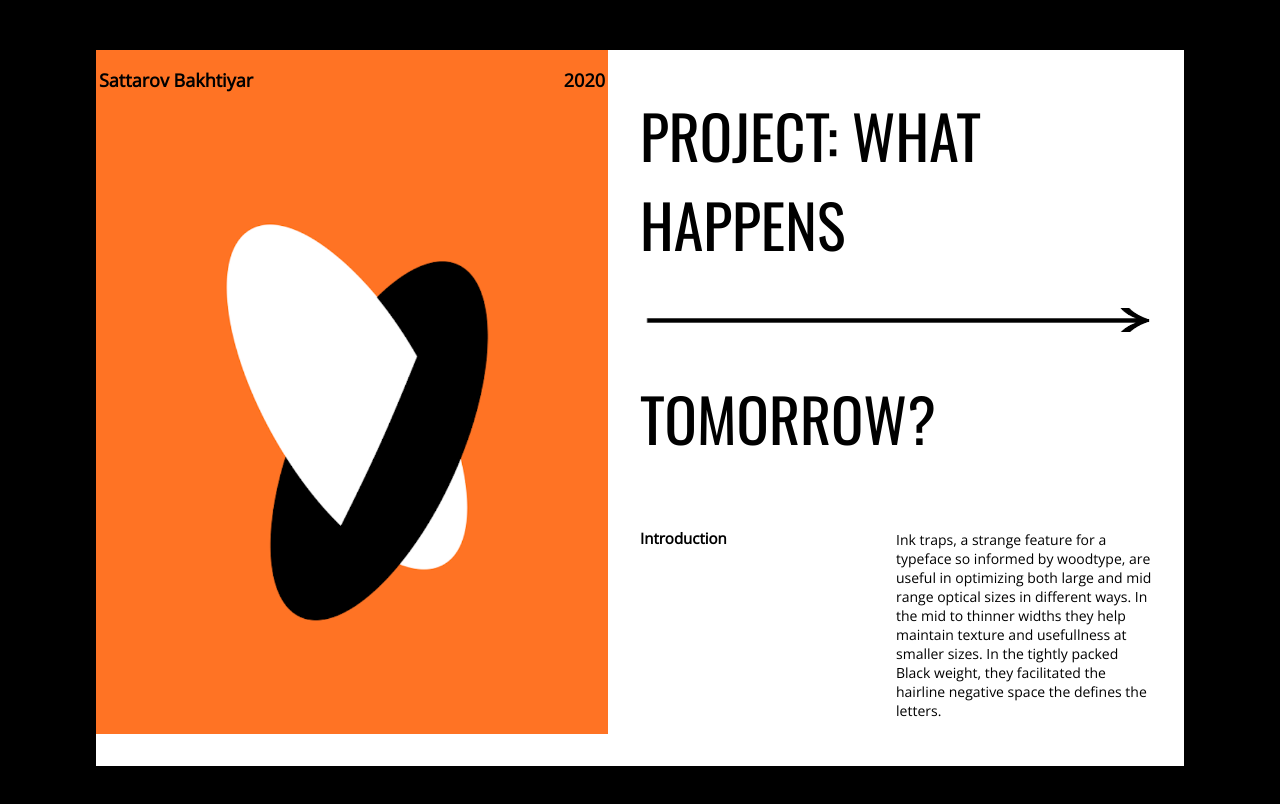
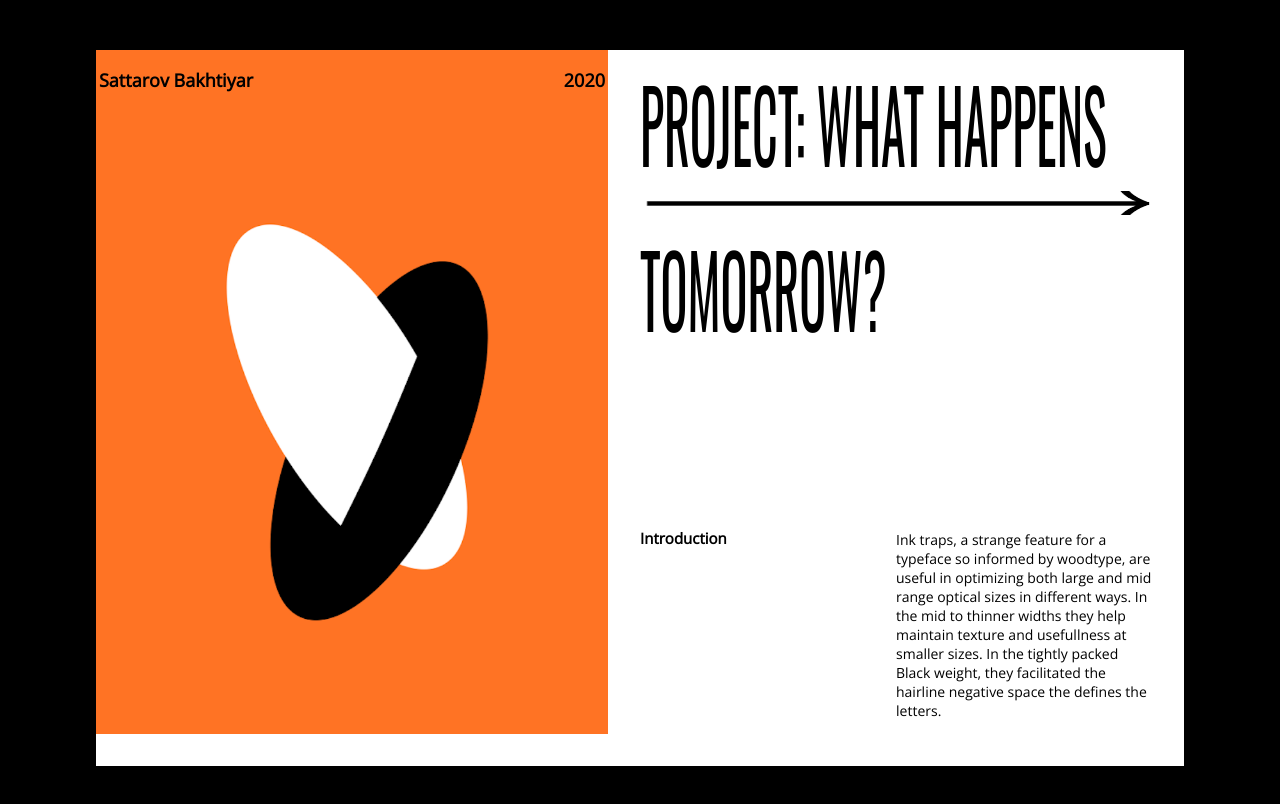
Before and after one commit to clairecheng98/poster, a plain HTML site: page index.html in a window 1280 px wide. Drawn offline with nearby package versions, Linux system fonts and the light colour scheme.

Commit message:
changed font

```diff
--- a/style.css
+++ b/style.css
@@ -84,9 +84,10 @@ body{
 
 h1{
   font-family: 'Oswald', sans-serif;
-  font-size: 60px;
+  font-size: 50px;
   font-weight: lighter;
   font-stretch: extra-condensed;
+  transform: scaleY(2);
 
 }
 .contentContainer{
```
